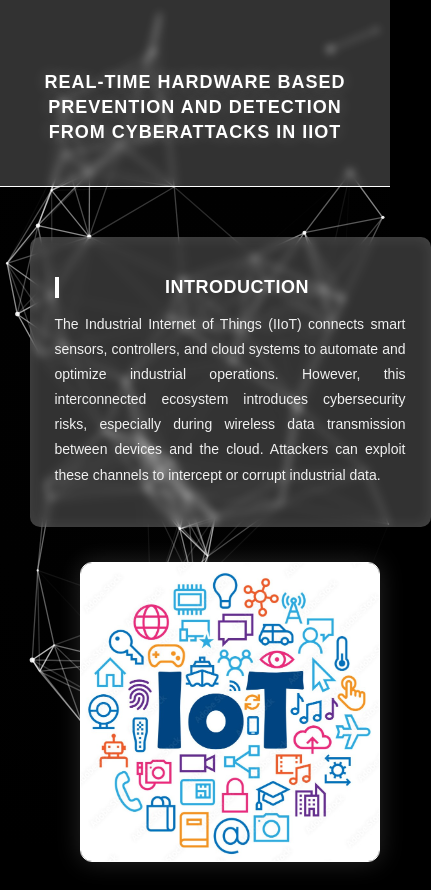
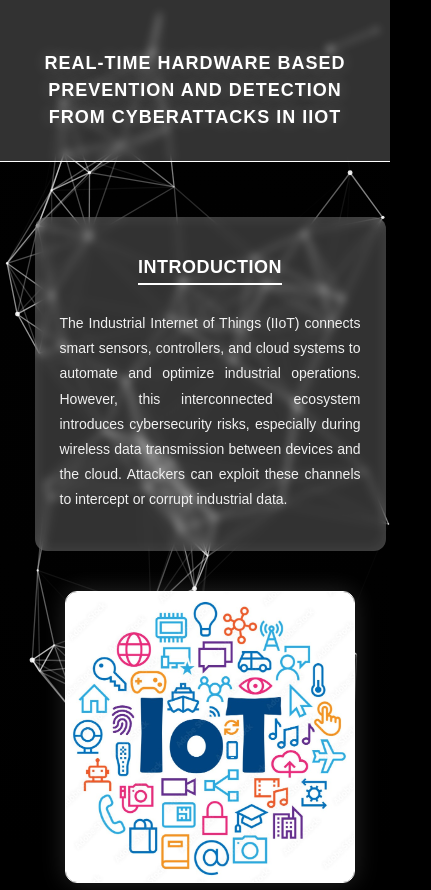
Before and after one commit to udhayakumar0307/IIoT-webpage, a plain HTML site: page index.html in a window 390 px wide. Shown: the top 890 px of the page, 431 px wide, since content can reach past the window. Drawn offline with nearby package versions, Linux system fonts and the light colour scheme.

Commit message:
Update index.html

```diff
--- a/index.html
+++ b/index.html
@@ -34,12 +34,15 @@
     /* ===== Header ===== */
     header {
       text-align: center;
-      padding: 70px 20px 40px;
+      padding: 70px 10px 40px;
       background: rgba(200, 200, 200, 0.25);
       border-bottom: 1px solid #fff;
       position: relative;
       z-index: 1;
       backdrop-filter: blur(4px);
+      display: flex;
+      justify-content: center;
+      align-items: center;
     }
 
     header h1 {
@@ -49,6 +52,8 @@
       margin: 0;
       text-shadow: 0 0 15px rgba(255, 255, 255, 0.25);
       letter-spacing: 1px;
+      max-width: 90%;
+      line-height: 1.5;
     }
 
     /* ===== Section Layout ===== */
@@ -57,10 +62,11 @@
       align-items: center;
       justify-content: space-between;
       flex-wrap: wrap;
-      padding: 60px 10%;
+      padding: 60px 8%;
       position: relative;
       z-index: 1;
       border-bottom: 1px solid rgba(255, 255, 255, 0.1);
+      box-sizing: border-box;
     }
 
     section:nth-child(even) {
@@ -70,11 +76,11 @@
     .text {
       flex: 1;
       min-width: 320px;
-      background: rgba(200, 200, 200, 0.25); /* Equal transparency to header */
+      background: rgba(200, 200, 200, 0.25);
       padding: 25px;
-      border-radius: 10px;
+      border-radius: 12px;
       box-shadow: inset 0 0 15px rgba(255, 255, 255, 0.1);
-      margin: 10px;
+      margin: 15px;
       backdrop-filter: blur(4px);
     }
 
@@ -98,7 +104,7 @@
     .image {
       flex: 1;
       text-align: center;
-      margin: 10px;
+      margin: 15px;
     }
 
     .image img {
@@ -129,7 +135,7 @@
     }
 
     .card {
-      background: #111; /* Solid dark background inside only */
+      background: #111;
       border: 1px solid #fff;
       border-radius: 15px;
       text-align: center;
@@ -198,6 +204,17 @@
 
     /* ===== Responsive ===== */
     @media (max-width: 768px) {
+      header {
+        padding: 50px 15px 30px;
+      }
+
+      header h1 {
+        font-size: 18px;
+        line-height: 1.5;
+        text-align: center;
+        max-width: 95%;
+      }
+
       section {
         flex-direction: column;
         text-align: center;
@@ -207,6 +224,23 @@
       .text {
         margin-bottom: 25px;
         width: 100%;
+        text-align: center;
+        box-sizing: border-box;
+      }
+
+      .text h2 {
+        font-size: 18px;
+        text-align: center;
+        border-left: none;
+        border-bottom: 2px solid #fff;
+        padding-left: 0;
+        padding-bottom: 5px;
+        display: inline-block;
+      }
+
+      .text p {
+        font-size: 14px;
+        text-align: justify;
       }
 
       .image img {
@@ -214,26 +248,14 @@
         max-width: 350px;
       }
 
-      header h1 {
-        font-size: 18px;
-        line-height: 1.4;
-      }
-
-      .text h2 {
-        font-size: 18px;
-      }
-
-      .text p {
-        font-size: 14px;
+      .cards {
+        gap: 20px;
+        padding: 50px 5%;
       }
 
       .card {
-        width: 85%;
-      }
-
-      .cards {
-        gap: 20px;
-        padding: 50px 5%;
+        width: 90%;
+        margin: 0 auto;
       }
 
       footer {
```
